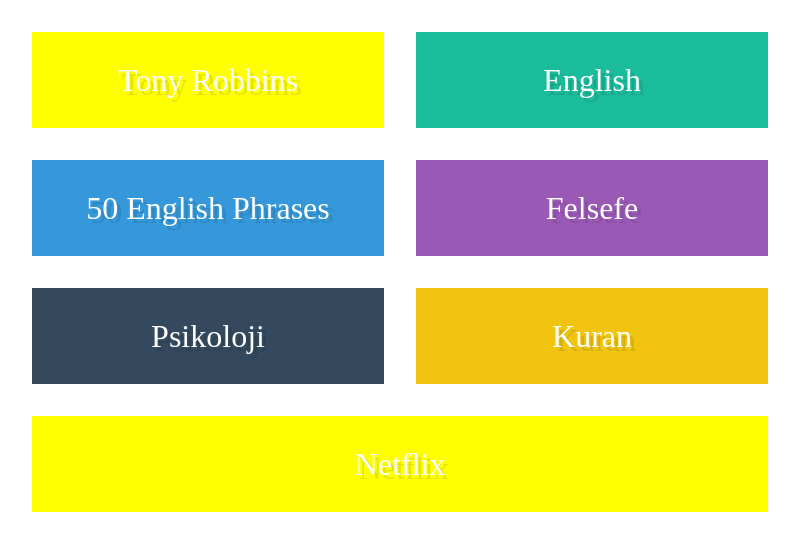
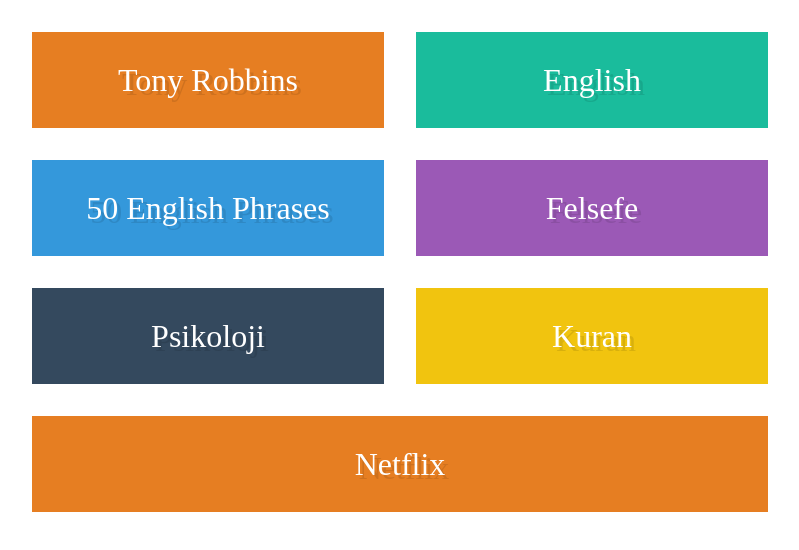
Before and after one commit to ouksal/repo-dispatch-test, a website: page target/index.html in a window 1280 px wide. Shown: the whole page, without its empty margins (240-1039 px from the left). Drawn offline with Linux system fonts and the light colour scheme.

Commit message:
reverting css color

```diff
--- a/target/index.html
+++ b/target/index.html
@@ -49,7 +49,7 @@
         background: #f1c40f;
       }
       .box6 {
-        background: yellow; /* #e67e22; */
+        background: #e67e22;
       }
       .box7 {
         background: #e74c3c;
```
